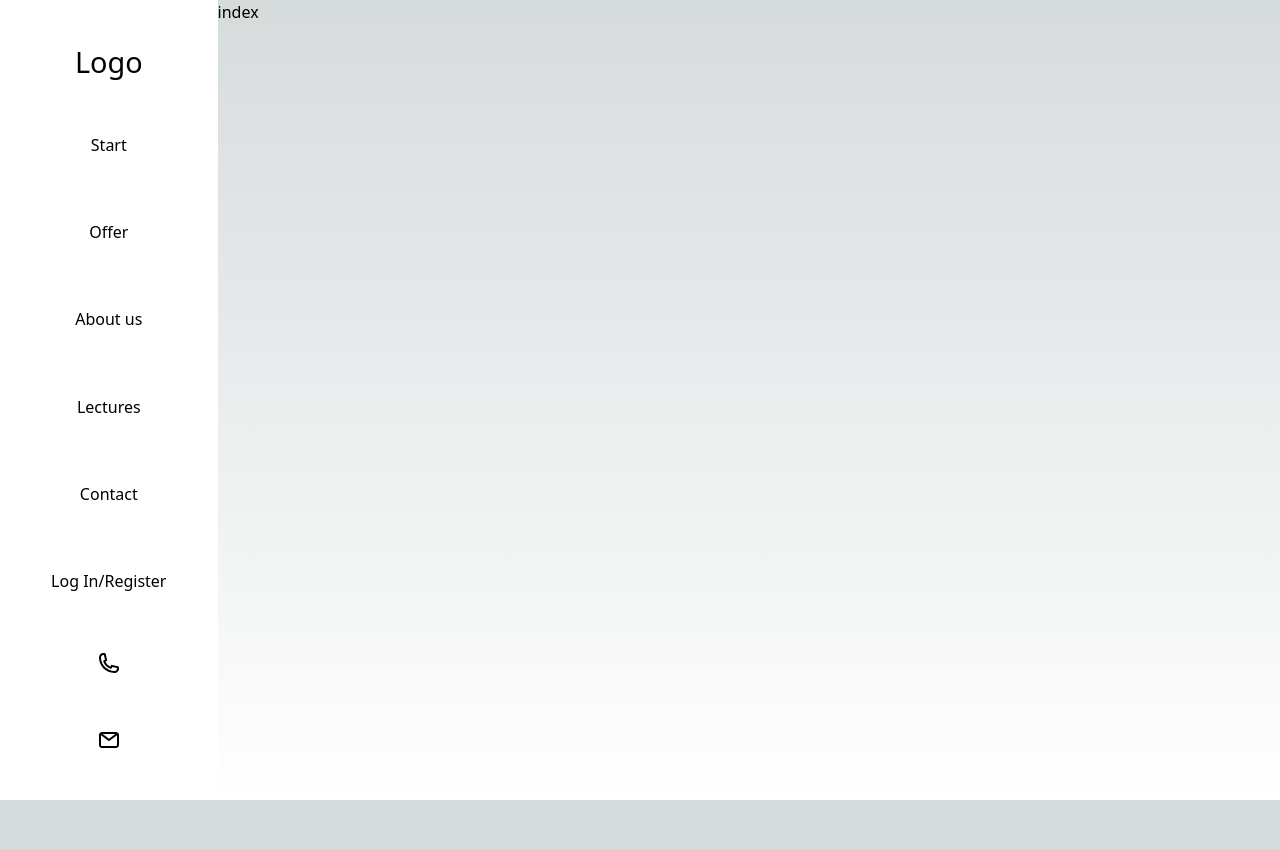
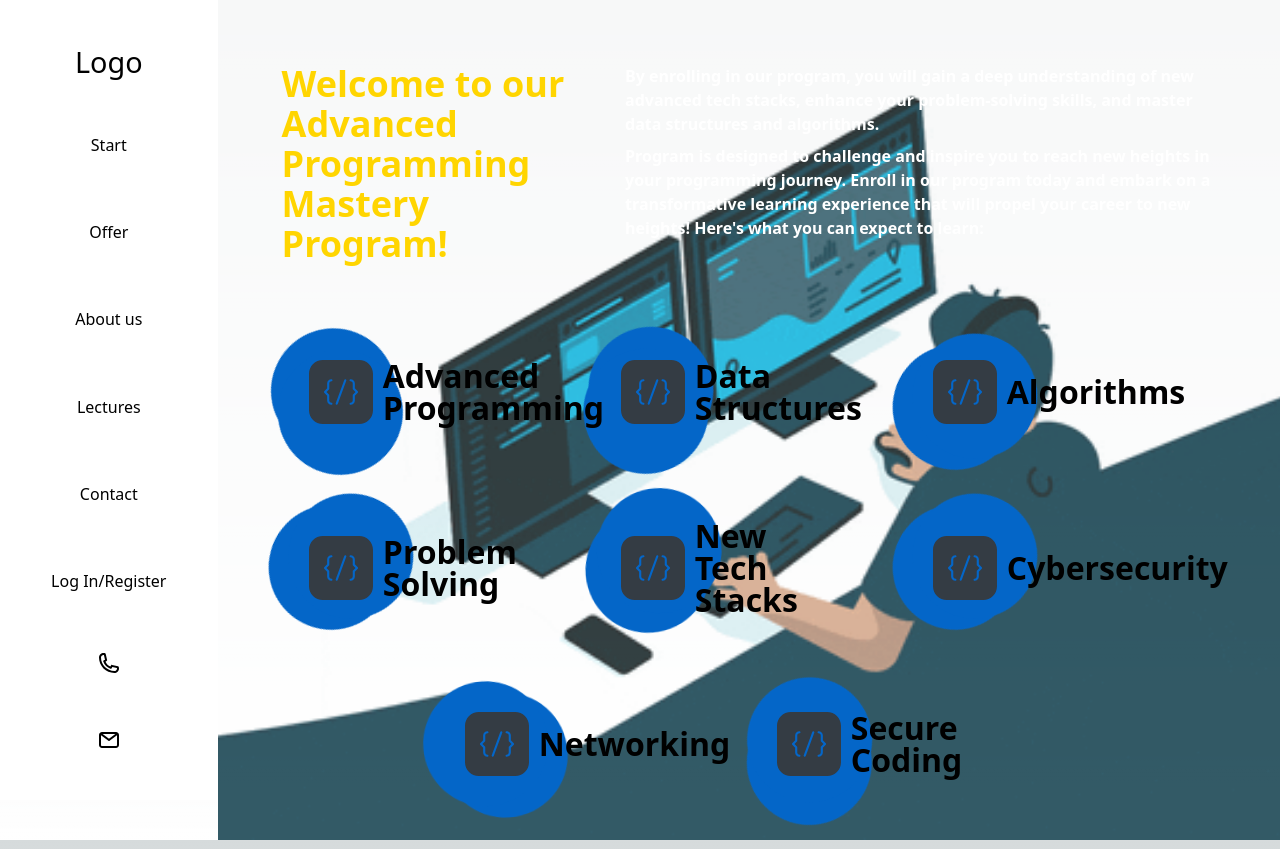
Before and after one commit to psychologianauki/OurSite, a Next.js app: page /offer in a window 1280 px wide. Before the commit the page ends 800 px from the top, so only its background shows below. Built offline with nearby package versions, Linux system fonts and the light colour scheme.

Commit message:
offerpage init

```diff
--- a/src/Components/MovingBlob/MovingBlob.module.css
+++ b/src/Components/MovingBlob/MovingBlob.module.css
@@ -10,7 +10,6 @@
     height: 125px;
     border-radius: 50%;
     position: absolute;
-    background-color: #A673EF;
     top: 0;
     left: 0;
     transform: translate(-50%,-45%);
@@ -20,7 +19,6 @@
     width: 125px;
     height: 125px;
     border-radius: 50%;
-    background-color: #A673EF;
     position: absolute;
     top: 0;
     left: 0;
@@ -35,7 +33,7 @@
     height: 20px;
     left:20px;
     top:30px;
-    animation: spin 3s linear infinite;
+    animation: spin linear infinite;
     z-index: -1;
 }
 
--- a/src/Components/MovingBlob/MovingBlob.tsx
+++ b/src/Components/MovingBlob/MovingBlob.tsx
@@ -6,6 +6,8 @@ type MovingBlobProps = {
   icon: JSX.Element;
   className?: string;
   labelStyles?: React.CSSProperties;
+  blobColor?: string;
+  spinSpeed?: string;
 };
 
 export default function MovingBlob({
@@ -13,13 +15,18 @@ export default function MovingBlob({
   icon,
   className,
   labelStyles,
+  blobColor = "#A673EF",
+  spinSpeed = "3s",
 }: MovingBlobProps) {
   return (
     <div className={`${styles.blobCont} ${className}`}>
       <div>
-        <div className={styles.blobs}>
-          <div className={styles.blob} />
-          <div className={styles.blob2} />
+        <div className={styles.blobs} style={{ animationDuration: spinSpeed }}>
+          <div className={styles.blob} style={{ backgroundColor: blobColor }} />
+          <div
+            className={styles.blob2}
+            style={{ backgroundColor: blobColor }}
+          />
         </div>
         {icon}
       </div>
--- /dev/null
+++ b/src/icons/Programming.tsx
@@ -0,0 +1,43 @@
+import React from "react";
+
+export default function Programming({
+  width,
+  height,
+  style,
+  fill = "#343C44",
+}: {
+  width?: string;
+  height?: string;
+  style?: React.CSSProperties;
+  fill?: string;
+}) {
+  return (
+    <svg
+      width={`${width ?? "32px"}`}
+      height={`${height ?? "32px"}`}
+      style={style}
+      fill={fill}
+      version="1.1"
+      id="Layer_1"
+      xmlns="http://www.w3.org/2000/svg"
+      viewBox="0 0 512 512"
+    >
+      <g id="SVGRepo_bgCarrier" stroke-width="0"></g>
+      <g
+        id="SVGRepo_tracerCarrier"
+        stroke-linecap="round"
+        stroke-linejoin="round"
+      ></g>
+      <g id="SVGRepo_iconCarrier">
+        {" "}
+        <g>
+          {" "}
+          <g>
+            {" "}
+            <path d="M401.067,0H110.933C49.766,0,0,49.766,0,110.933v290.133C0,462.234,49.766,512,110.933,512h290.133 C462.234,512,512,462.234,512,401.067V110.933C512,49.766,462.234,0,401.067,0z M159.633,275.567c1.604,1.596,2.5,3.772,2.5,6.033 v42.667c0,9.412,7.663,17.067,17.067,17.067c4.719,0,8.533,3.823,8.533,8.533s-3.814,8.533-8.533,8.533 c-18.825,0-34.133-15.309-34.133-34.133v-39.134l-23.1-23.1c-3.336-3.337-3.336-8.73,0-12.066l23.1-23.1v-39.134 c0-18.825,15.309-34.133,34.133-34.133c4.719,0,8.533,3.823,8.533,8.533c0,4.71-3.814,8.533-8.533,8.533 c-9.404,0-17.067,7.654-17.067,17.067V230.4c0,2.261-0.896,4.437-2.5,6.033L140.066,256L159.633,275.567z M298.155,165.052 l-68.267,187.733c-1.263,3.465-4.54,5.615-8.021,5.615c-0.964,0-1.946-0.162-2.918-0.512c-4.42-1.613-6.716-6.511-5.094-10.94 l68.267-187.733c1.604-4.42,6.485-6.699,10.931-5.103C297.472,155.725,299.767,160.623,298.155,165.052z M390.093,262.042 l-23.159,23.1v39.125c0,18.825-15.309,34.133-34.133,34.133c-4.719,0-8.533-3.823-8.533-8.533s3.814-8.533,8.533-8.533 c9.412,0,17.067-7.654,17.067-17.067V281.6c0-2.27,0.905-4.446,2.509-6.042L371.985,256l-19.61-19.558 c-1.604-1.604-2.509-3.772-2.509-6.042v-42.667c0-9.412-7.654-17.067-17.067-17.067c-4.719,0-8.533-3.823-8.533-8.533 c0-4.71,3.814-8.533,8.533-8.533c18.824,0,34.133,15.309,34.133,34.133v39.125l23.159,23.1c1.604,1.596,2.509,3.772,2.509,6.042 C392.602,258.27,391.697,260.446,390.093,262.042z"></path>{" "}
+          </g>{" "}
+        </g>{" "}
+      </g>
+    </svg>
+  );
+}
--- a/src/pages/offer/index.tsx
+++ b/src/pages/offer/index.tsx
@@ -1,5 +1,96 @@
-import React from "react"
-
-export default function index() {
-  return <div>index</div>
+import React from "react";
+import Image from "next/image";
+import MovingBlob from "@/components/MovingBlob/MovingBlob";
+import Programming from "@/icons/Programming";
+export default function OfferPage() {
+  const thingsToLearn = [
+    {
+      icon: <Programming width="64px" height="64px" />,
+      label: "Advanced Programming",
+      spinSpeed: "2.6s",
+    },
+    {
+      icon: <Programming width="64px" height="64px" />,
+      label: "Data Structures",
+      spinSpeed: "2.5s",
+    },
+    {
+      icon: <Programming width="64px" height="64px" />,
+      label: "Algorithms",
+    },
+    {
+      icon: <Programming width="64px" height="64px" />,
+      label: "Problem Solving",
+    },
+    {
+      icon: <Programming width="64px" height="64px" />,
+      label: "New Tech Stacks",
+      spinSpeed: "2s",
+    },
+    {
+      icon: <Programming width="64px" height="64px" />,
+      label: "Cybersecurity",
+    },
+    {
+      icon: <Programming width="64px" height="64px" />,
+      label: "Networking",
+      spinSpeed: "2.2s",
+    },
+    {
+      icon: <Programming width="64px" height="64px" />,
+      label: "Secure Coding",
+      spinSpeed: "3.3s",
+    },
+  ];
+  return (
+    <div className="w-full min-h-screen  flex align-center relative justify-center ">
+      <Image
+        alt="programmingGifBg"
+        src="/gifs/programming.gif"
+        className=" absolute "
+        fill
+        style={{
+          objectFit: "cover",
+          zIndex: -1,
+          opacity: 0.8,
+        }}
+      />
+      <div className="z-3 w-full p-4 h-full flex flex-col items-center ">
+        <div className="w-full  flex flex-col md:flex-row p-12 md:gap-12 ">
+          <div
+            style={{ color: "#ffd500" }}
+            className=" text-4xl font-bold md:w-1/3  "
+          >
+            Welcome to our Advanced Programming Mastery Program!
+          </div>
+          <div
+            style={{ color: "white" }}
+            className="mt-6 md:mt-0 font-semibold text-md md:w-2/3"
+          >
+            By enrolling in our program, you will gain a deep understanding of
+            new advanced tech stacks, enhance your problem-solving skills, and
+            master data structures and algorithms.
+            <p className="mt-2">
+              Program is designed to challenge and inspire you to reach new
+              heights in your programming journey. Enroll in our program today
+              and embark on a transformative learning experience that will
+              propel your career to new heights! Here's what you can expect to
+              learn:
+            </p>
+          </div>
+        </div>
+        <div className="flex-col m-auto flex md:flex-row p-12 md:flex-wrap md:justify-center md:gap-14 gap-y-24 md:gap-y-24 ">
+          {thingsToLearn.map((thing) => (
+            <MovingBlob
+              icon={thing.icon}
+              label={thing.label}
+              spinSpeed={thing.spinSpeed}
+              className="text-2xl font-bold w-64"
+              blobColor="#0466C8"
+            />
+          ))}
+        </div>
+      </div>
+    </div>
+  );
 }
```
Also changed, not shown: public/gifs/programming.gif (added), public/programming.gif (added).
